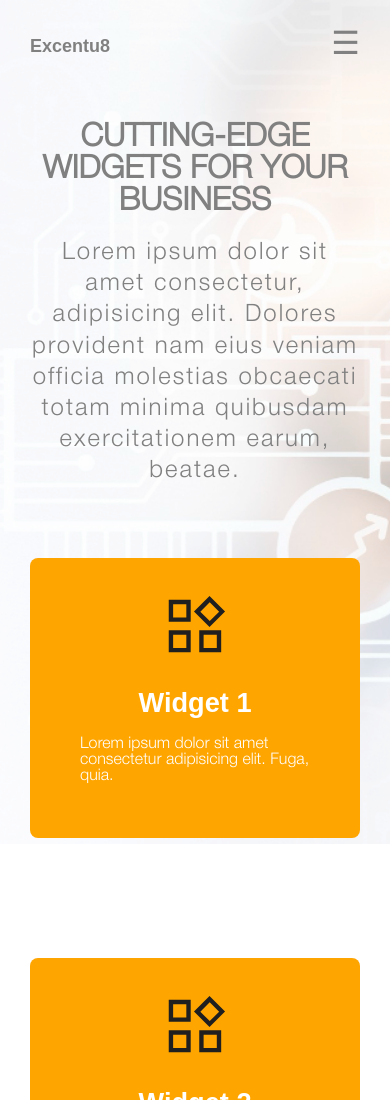
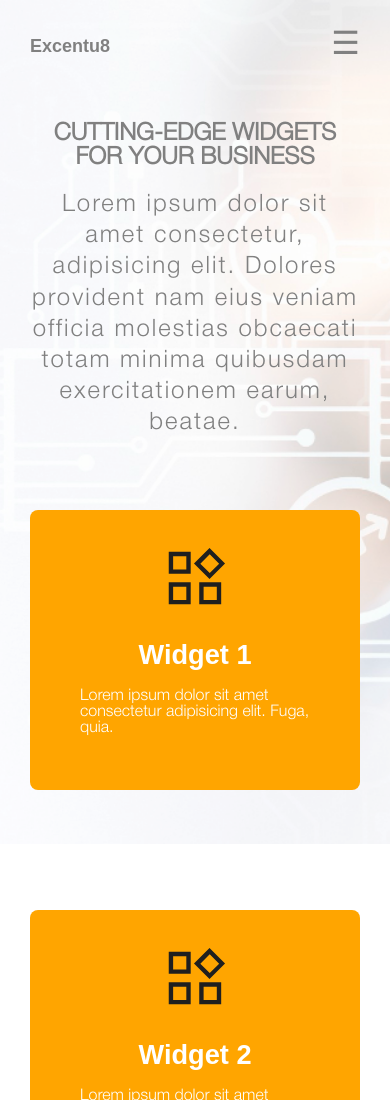
Before and after one commit to ash-js/Public-site, a plain HTML site: page index.html in a window 390 px wide. Shown: the top 1100 px of the page. Drawn offline with Linux system fonts and the light colour scheme.

Commit message:
Edit the responsive style

```diff
--- a/style.css
+++ b/style.css
@@ -104,7 +104,7 @@ a {
     justify-content: space-around;
     color: white;
     flex-wrap: wrap;
-    /* width: 100vh; */
+    max-width: 1300px;
     margin: 0 auto;
 
 }
@@ -217,7 +217,7 @@ footer a img {
     }
 
     .heroSection h1 {
-        font-size: 2rem;
+        font-size: 1.5rem;
 
     }
 
```
